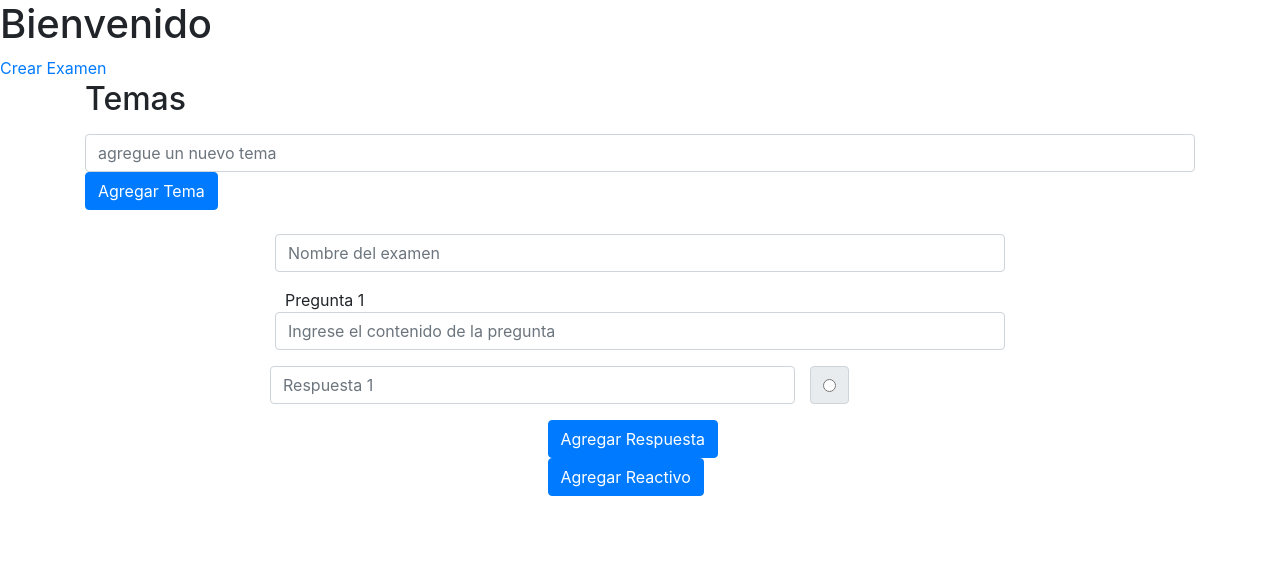
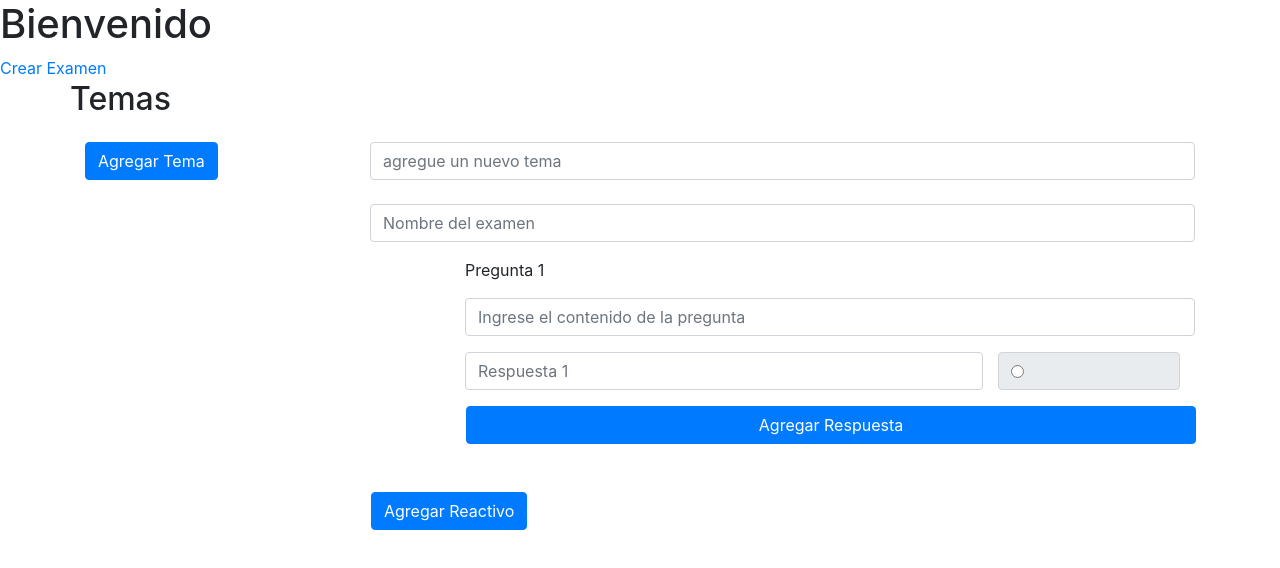
Before and after one commit to Sel14/Servicio-Social, an Angular app in the folder aprendizajeAdaptativo/: page /examen in a window 1280 px wide. Shown: the top 568 px of the page. Built offline with nearby package versions, Linux system fonts and the light colour scheme.

Commit message:
Cambios en la estructura del grid

```diff
--- a/aprendizajeAdaptativo/src/app/componentes/examen/examen.component.html
+++ b/aprendizajeAdaptativo/src/app/componentes/examen/examen.component.html
@@ -1,20 +1,29 @@
 <div class="container">
+    <div class="row">
+        <h2>Temas</h2>
+    </div>
 
-    <h2>Temas</h2>
     <ul>
-        <li *ngFor='let elemento of temaList'>
+        <li class="this" *ngFor='let elemento of temaList'>
             <span>{{elemento}}</span>
         </li>
     </ul>
+
     <form>
-        <input type="text" [(ngModel)]="tema" name="temas" placeholder="agregue un nuevo tema" class="form-control">
-        <input class="btn btn-primary " type="submit" value="Agregar Tema" (click)="agregarTema()">
+        <div class="row">
+            <div class="col-9 order-1">
+                <input type="text" [(ngModel)]="tema" name="temas" placeholder="agregue un nuevo tema" class="form-control">
+            </div>
+            <div class="col-3 order-0" >
+                <input class="btn btn-primary " type="submit" value="Agregar Tema" (click)="agregarTema()">
+            </div>
+        </div>
     </form>
     <br>
 
 
-    <div class="form-group row">
-        <div class="col-md-8 offset-md-2">
+    <div class="form-group row d-flex justify-content-end">
+        <div class="col-9 offset-md-2">
             <input type="text" name="examen" id="materia" placeholder="Nombre del examen" class="form-control">
         </div>
     </div>
@@ -22,13 +31,13 @@
     <form [formGroup]='examen'>
 
         <div formArrayName="reactivos" *ngFor="let reactivo of getReactivo(examen); let i = index">
-            <div [formGroupName]="i">
+            <div class="row justify-content-end" [formGroupName]="i">
 
-                <span class="col-md-8 offset-md-2">Pregunta {{i+1}}</span>
 
-                <div id="pr_0">
-                    <div class="form-group row">
-                        <div class="col-md-8 offset-md-2">
+                <div class="col-8" id="pr_0">
+                    <div class="form-group row justify-content-end">
+                        <p class="col-12">Pregunta {{i+1}}</p>
+                        <div class="col-md-12">
                             <input type="text" name="preguntas" [attr.id]="'contenido' + i"
                                 placeholder="Ingrese el contenido de la pregunta" class="form-control">
                         </div>
@@ -37,14 +46,14 @@
 
                 <!--esta es la seccion de las respuestas, se deberián generar n respuestas-->
 
-                <div formArrayName="respuestas" *ngFor="let respuesta of getRespuesta(reactivo); let j = index">
+                <div class="col-8" formArrayName="respuestas" *ngFor="let respuesta of getRespuesta(reactivo); let j = index">
                     <div [formGroupName]="j">
-                        <div class="input-group form-group row">
-                            <div class="col-md-6 offset-md-2">
+                        <div class="input-group form-group row justify-content-end">
+                            <div class="col-9 ">
                                 <input type="text" name='{{j}}' [attr.id]="'contenido' + j" class="form-control"
                                     placeholder="Respuesta {{j+1}}">
                             </div>
-                            <div class="input-group-text form-check">
+                            <div class="input-group-text form-check col-3">
                                 <input name="{{i}}" [attr.id]="'correcto' + i" type="radio" value="">
                             </div>
                         </div>
@@ -53,8 +62,8 @@
                     </div>
 
                 </div>
-                <div class="input-group-prepend text-center offset-lg-5">
-                    <button class="btn btn-primary" type="button" (click)="agregarRespuesta(i)">Agregar Respuesta</button>
+                <div class="col-8 input-group-prepend text-center offset-lg-5 ">
+                    <button class="btn btn-primary w-100" type="button" (click)="agregarRespuesta(i)">Agregar Respuesta</button>
                 </div>
 
 
@@ -62,10 +71,13 @@
 
         </div>
 
+        <div class="row justify-content-end py-5">
+            <hr class="bg-danger border-2 border-top border-danger">
+            <div class="input-group-prepend text-center col-9 ">
+                <button class="btn btn-primary" type="button" (click)="agregarReactivo()">Agregar Reactivo</button>
+            </div>
+        </div>
 
-        <div class="input-group-prepend text-center offset-lg-5">
-            <button class="btn btn-primary" type="button" (click)="agregarReactivo()">Agregar Reactivo</button>
-        </div>
     </form>
 
 
```
